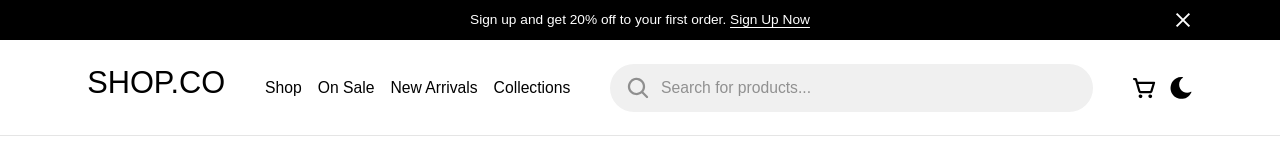
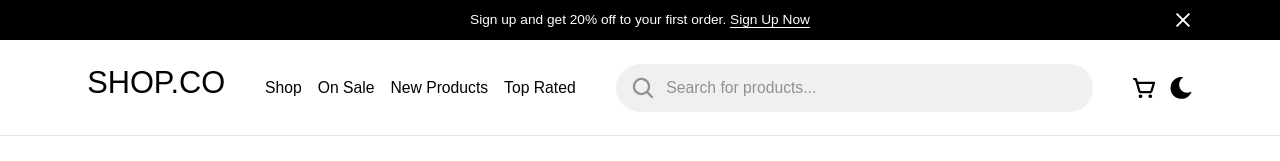
Before and after one commit to Colard/shop.co, a React (Vite) app: page /page/1 in a window 1280 px wide. Shown: the top 161 px of the page. Built offline with nearby package versions, Linux system fonts and the light colour scheme; no server answers; a web font is replaced by a local one.

Commit message:
Header links moved to constants

```diff
--- a/src/constants.ts
+++ b/src/constants.ts
@@ -1 +1,20 @@
 export const PRODUCT_PAGE_SIZE = 12;
+
+export const headerLinks = [
+  {
+    name: "Shop",
+    path: "/page/1",
+  },
+  {
+    name: "On Sale",
+    path: "/page/1?sort=discount",
+  },
+  {
+    name: "New Products",
+    path: "/page/1?sort=newest",
+  },
+  {
+    name: "Top Rated",
+    path: "/page/1?sort=popular",
+  },
+];
--- a/src/sections/Header/Header.tsx
+++ b/src/sections/Header/Header.tsx
@@ -5,25 +5,7 @@ import BurgerMenu from "./BurgerMenu";
 import NavBar from "./NavBar";
 import Instruments from "./Instruments";
 import Logo from "../../components/Logo";
-
-const links = [
-  {
-    name: "Shop",
-    path: "/page/1",
-  },
-  {
-    name: "On Sale",
-    path: "/",
-  },
-  {
-    name: "New Arrivals",
-    path: "/",
-  },
-  {
-    name: "Collections",
-    path: "/",
-  },
-];
+import { headerLinks } from "../../constants";
 
 interface HeaderProps
   extends Omit<React.ComponentPropsWithoutRef<"header">, "children"> {}
@@ -45,7 +27,7 @@ const Header: React.FC<HeaderProps> = ({ className = "", ...rest }) => {
       <Container className="border-b-primary/10 flex items-center justify-between border-b">
         <div className="flex h-full items-center lg:gap-10">
           <nav className="h-full lg:order-1 lg:h-auto">
-            <NavBar isOpen={isMenuOpened} links={links} />
+            <NavBar isOpen={isMenuOpened} links={headerLinks} />
           </nav>
 
           <BurgerMenu isActive={isMenuOpened} onClick={toggleMenu} />
```
